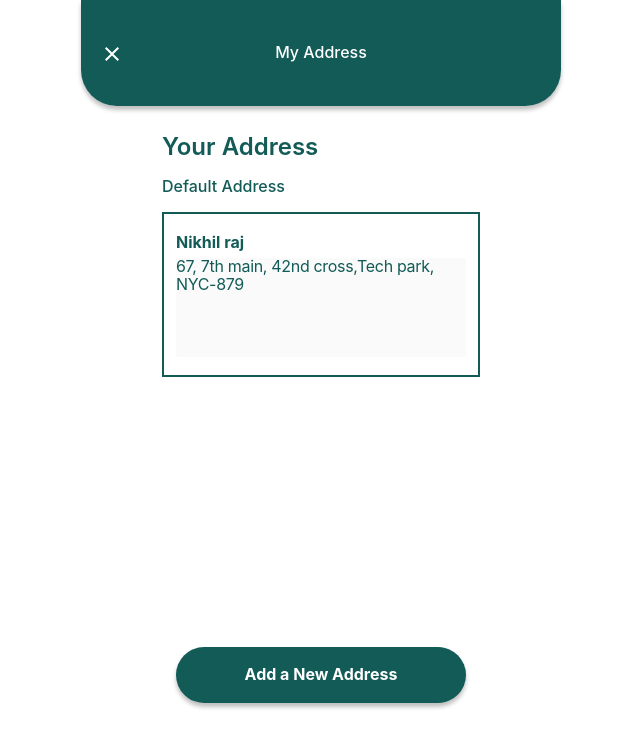
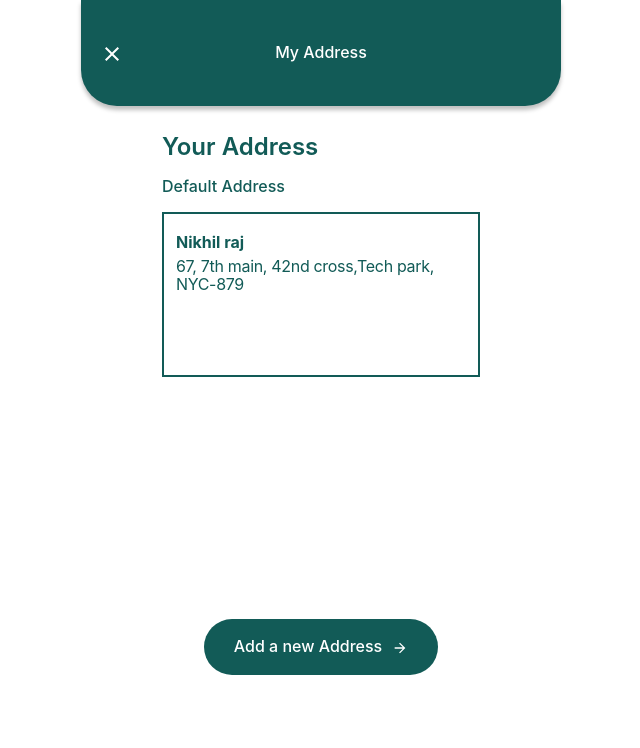
Before and after one commit to Farmers-For-Forests/accenture-biodiversity-v1, a React (Create React App) app: page /defaultAddress in a window 1280 px wide. Shown: the top 748 px of the page, without its empty margins (319-959 px from the left). Built offline with nearby package versions, Linux system fonts and the light colour scheme.

Commit message:
button added

```diff
--- a/src/pages/myAddress/Default_Address.js
+++ b/src/pages/myAddress/Default_Address.js
@@ -1,6 +1,7 @@
 import React, { useState } from "react";
 import Top_Header from "../../components/Common_Components/Top_Header";
 import CTA from "../../components/Common_Components/CTA";
+import ArrowForwardIcon from '@mui/icons-material/ArrowForward';
 
 const Default_Address = () => {
   const [focusedInput, setFocusedInput] = useState(null);
@@ -12,7 +13,7 @@
     <div className="w-[480px] mx-auto">
       <Top_Header title="My Address" />
 
-      <section className=" w-[318px] h-[569px] mx-auto mt-[28px] flex flex-col gap-[328px]">
+      <section className=" w-[318px] h-[569px] mx-auto mt-[28px] flex flex-col gap-[300px]">
         <section className="w-[318px] h-[185px] flex flex-col gap-[18px] ">
           <p className="font-[600] text-[24px] leading-[26.4px] text-[#125B57]">
             Your Address
@@ -31,13 +32,13 @@
               name="address"
               onFocus={() => setFocusedInput("address")}
               onBlur={() => setFocusedInput(null)}
-              className={`w-full bg-[#FAFAFA]`}
+              className={`w-full`}
               style={{
                 boxSizing: "border-box",
                 outline: focusedInput === "address" ? "none" : "",
 
                 borderRadius: "2px",
-
+                background: "white",
                 color: "#125B57",
                 fontWeight: 400,
                 fontSize: "16px",
@@ -54,8 +55,16 @@
           </div>
         </section>
 
-        <section className=" flex justify-center">
-          <CTA btn_name="Add a New Address"/>
+        <section className=" flex justify-center items-center">
+          <button
+            className="font-inter  h-[56px] bg-[#125B57] text-white font-[500] text-[16px] leading-[19.36px] text-center rounded-[40px] pt-[10px] pr-[30px] pb-[10px] pl-[30px]"
+
+          >
+            Add a new Address
+            <span className="pl-[10px]"><ArrowForwardIcon className="!text-[16px]"/></span>
+
+          </button>
+
         </section>
       </section>
     </div>
```
